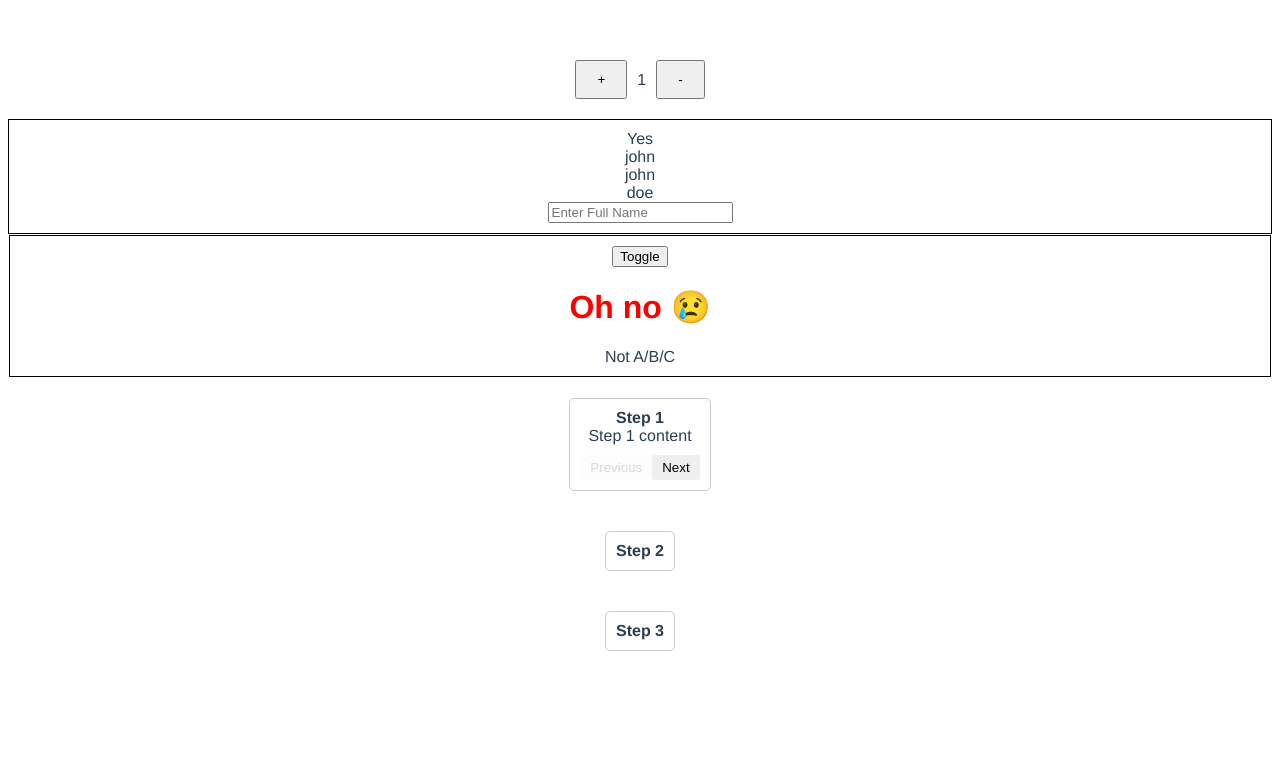
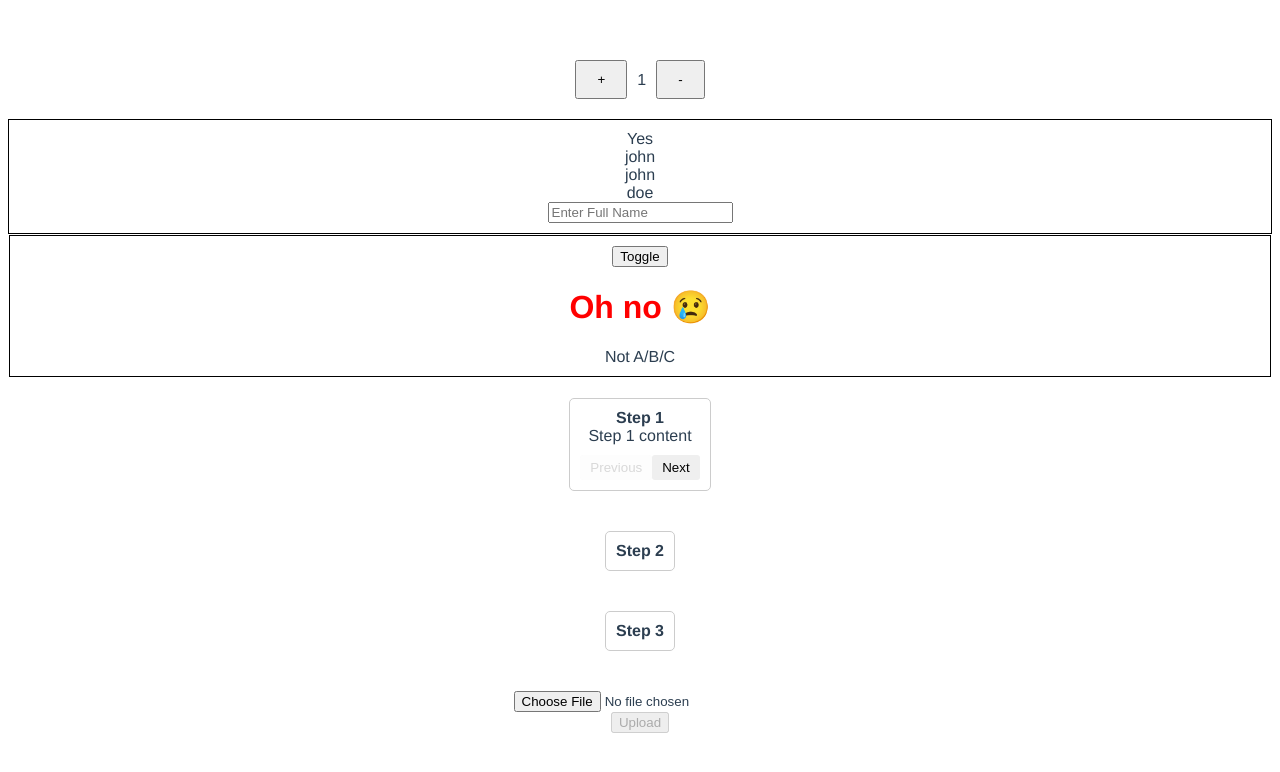
Before and after one commit to bronglil/vue-starterkit, a Vue app: page / in a window 1280 px wide. Shown: the top 772 px of the page. Built offline with nearby package versions, Linux system fonts and the light colour scheme.

Commit message:
create a custom image uploader and it's integration

```diff
--- a/src/components/ImageUploader.vue
+++ b/src/components/ImageUploader.vue
@@ -0,0 +1,50 @@
+<template>
+  <div class="image-uploader">
+    <input type="file" @change="handleFileChange" />
+    <button @click="uploadImage" :disabled="!selectedFile">Upload</button>
+    <div v-if="imageUrl">
+      <img :src="imageUrl" alt="Uploaded Image" />
+    </div>
+  </div>
+</template>
+<script>
+export default {
+  data() {
+    return {
+      selectedFile: null,
+      imageUrl: null,
+    };
+  },
+  methods: {
+    handleFileChange(event) {
+      this.selectedFile = event.target.files[0];
+      this.imageUrl = null; // Reset image URL when selecting a new file
+    },
+    uploadImage() {
+      if (!this.selectedFile) {
+        return;
+      }
+
+      // Simulate an image upload process
+      // Replace this with your actual image upload logic
+      setTimeout(() => {
+        this.imageUrl = URL.createObjectURL(this.selectedFile);
+      }, 1000);
+    },
+  },
+};
+</script>
+<style scoped>
+.image-uploader {
+  display: flex;
+  flex-direction: column;
+  align-items: center;
+  margin: 20px;
+}
+
+img {
+  max-width: 100%;
+  max-height: 300px;
+  margin-top: 10px;
+}
+</style>
```
